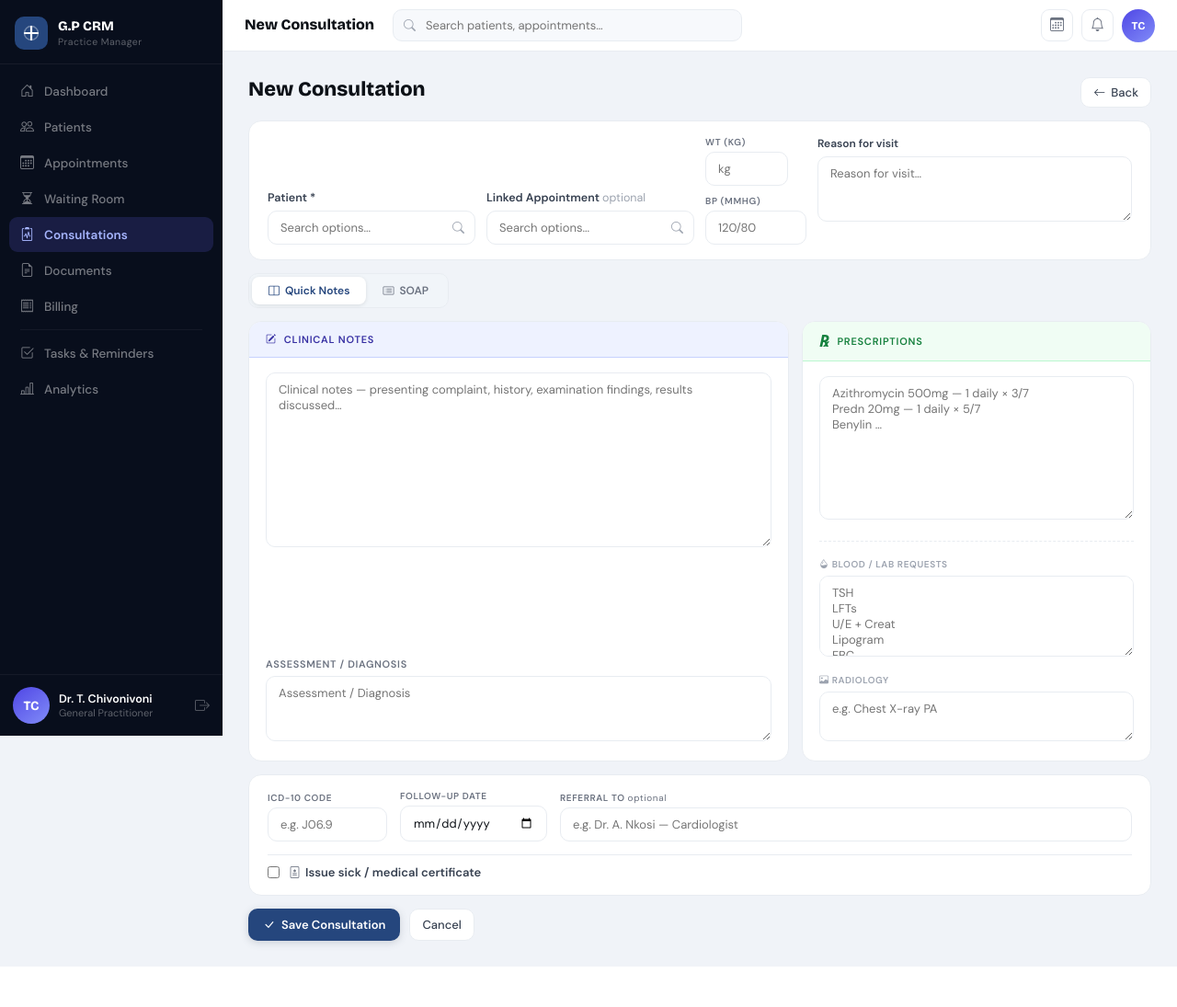
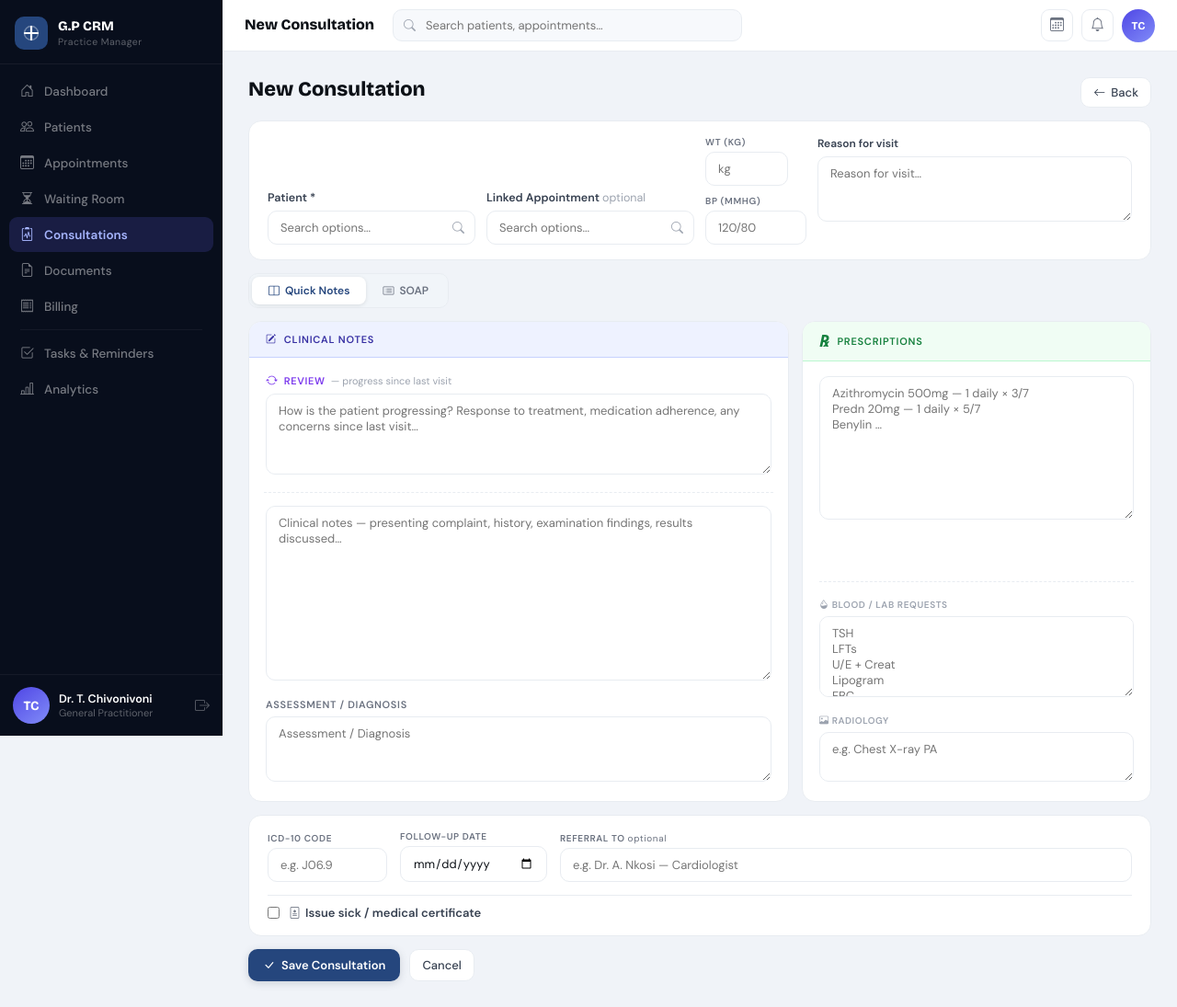
Before and after one commit to DevJoymanu/MediCareGP, a Django app: page /consultations/new/ in a window 1280 px wide. Shown: the whole page at 92% size. Before the commit the page ends 1051 px from the top, so only its background shows below. Run offline with Django 4.2, Linux system fonts and the light colour scheme; the visitor is signed in with stand-in values (Sample User, id 1); data that the repository does not hold is empty.

Commit message:
consultation review

```diff
--- a/medicaregp/consultations/forms.py
+++ b/medicaregp/consultations/forms.py
@@ -29,7 +29,7 @@ class ConsultationForm(forms.ModelForm):
         fields = [
             'patient', 'appointment',
             'weight_kg', 'bp_reading',
-            'chief_complaint', 'subjective', 'assessment',
+            'chief_complaint', 'review', 'subjective', 'assessment',
             'objective', 'differential_diagnosis', 'plan',
             'icd10_code', 'prescriptions', 'follow_up_date',
             'referral_to', 'referral_reason',
@@ -42,6 +42,7 @@ class ConsultationForm(forms.ModelForm):
             'weight_kg':             forms.NumberInput(attrs={'class': INPUT, 'step': '0.1', 'placeholder': 'kg'}),
             'bp_reading':            forms.TextInput(attrs={'class': INPUT, 'placeholder': '120/80'}),
             'chief_complaint':       forms.Textarea(attrs={'class': TEXTAREA, 'rows': 3, 'placeholder': 'Reason for visit…'}),
+            'review':                forms.Textarea(attrs={'class': TEXTAREA, 'rows': 4, 'placeholder': 'How is the patient progressing? Response to treatment, medication adherence, any concerns since last visit…'}),
             'subjective':            forms.Textarea(attrs={'class': TEXTAREA, 'rows': 10, 'placeholder': 'Clinical notes — presenting complaint, history, examination findings, results discussed…'}),
             'assessment':            forms.Textarea(attrs={'class': TEXTAREA, 'rows': 3, 'placeholder': 'Assessment / Diagnosis'}),
             'objective':             forms.Textarea(attrs={'class': TEXTAREA, 'rows': 3, 'placeholder': 'Objective findings'}),
--- a/medicaregp/consultations/models.py
+++ b/medicaregp/consultations/models.py
@@ -14,6 +14,7 @@ class Consultation(models.Model):
 
     # ── Clinical notes ────────────────────────────────────────────────────────
     chief_complaint          = models.TextField(blank=True, null=True, verbose_name='Reason for visit')
+    review                   = models.TextField(blank=True, null=True, verbose_name='Review', help_text='Progress since last visit — current treatment response, adherence, concerns')
     subjective               = models.TextField(blank=True, null=True, verbose_name='Clinical Notes')
     objective                = models.TextField(blank=True, null=True, verbose_name='O — Objective (Examination findings)')
     assessment               = models.TextField(blank=True, null=True, verbose_name='Assessment / Diagnosis')
--- a/medicaregp/templates/consultations/consultation_form.html
+++ b/medicaregp/templates/consultations/consultation_form.html
@@ -153,6 +153,16 @@
           <div class="panel panel-notes">
             <div class="panel-header"><i class="bi bi-pencil-square"></i> Clinical Notes</div>
             <div class="panel-body">
+              {% if form.review.value or not form.instance.pk %}
+              <div class="form-group" style="margin:0;">
+                <label style="font-size:11px;font-weight:700;color:#7c3aed;text-transform:uppercase;letter-spacing:.06em;display:flex;align-items:center;gap:6px;">
+                  <i class="bi bi-arrow-repeat" style="font-size:13px;"></i> Review
+                  <span style="font-weight:400;color:var(--text-4);text-transform:none;letter-spacing:0;">— progress since last visit</span>
+                </label>
+                {{ form.review }}
+              </div>
+              <div style="border-top:1px dashed var(--border);margin:0 -2px;"></div>
+              {% endif %}
               <div class="form-group" style="margin:0;flex:1;">
                 {{ form.subjective }}
               </div>
@@ -190,6 +200,19 @@
       <!-- ══════════════════════════════════════════════════════════════════ -->
       <div id="layout-soap" style="display:none;">
         <div class="soap-layout">
+
+          <!-- Review -->
+          <div class="soap-card">
+            <div class="soap-card-header" style="color:#7c3aed;background:#f5f3ff;border-color:#ddd6fe;">
+              <i class="bi bi-arrow-repeat" style="margin-right:6px;"></i>Review
+              <span style="font-size:11px;font-weight:400;color:#a78bfa;margin-left:6px;">progress since last visit</span>
+            </div>
+            <div class="soap-card-body">
+              <div class="form-group" style="margin:0;">
+                {{ form.review }}
+              </div>
+            </div>
+          </div>
 
           <!-- SOAP grid -->
           <div class="soap-card">
```
Also changed, not shown: medicaregp/templates/consultations/consultation_detail.html (+9 -0 lines), medicaregp/consultations/migrations/0004_consultation_review.py (added).
